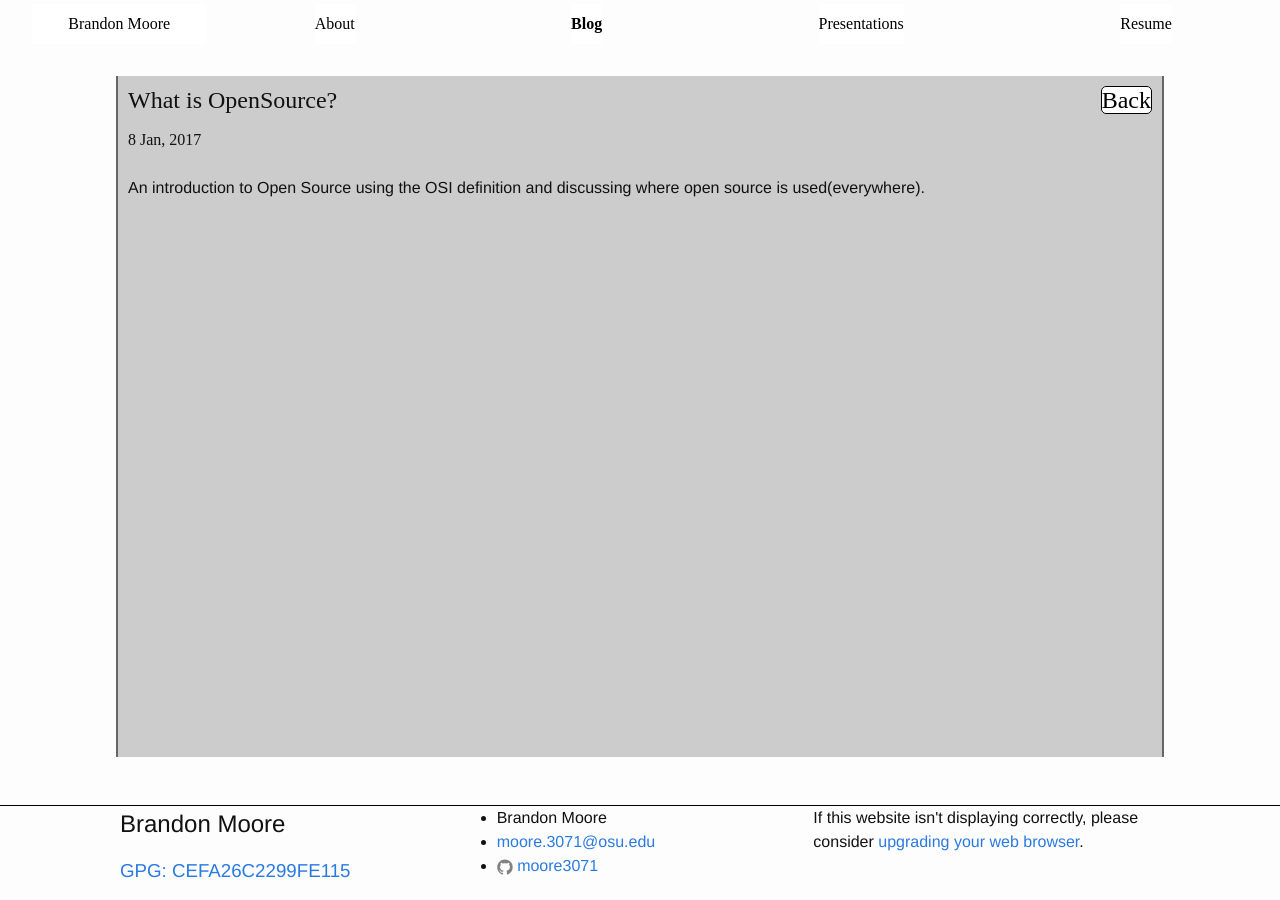
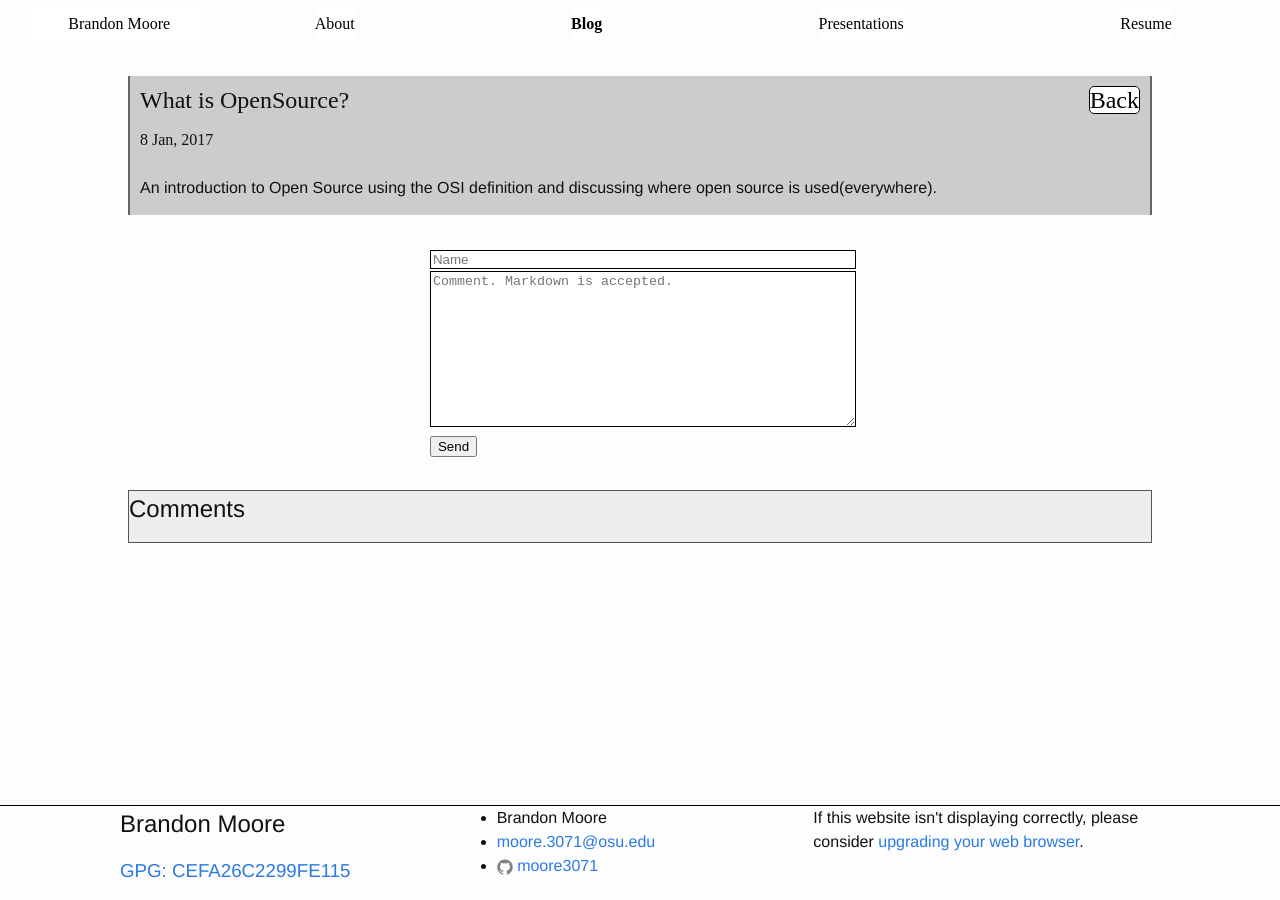
Before and after one commit to moore3071/moore3071.github.io, a Jekyll site: the page built from _posts/2017-01-08-what-is-open-source.md, in a window 1280 px wide. Built offline with Jekyll 4.4.1, drawn with Linux system fonts in a browser that asks for light colours; some web fonts are replaced; our own code applies the rules of GitHub Pages for plain Markdown files.

Commit message:
Adding commits via staticman

```diff
--- /dev/null
+++ b/_includes/post-comments.html
@@ -0,0 +1,13 @@
+<div id="comments" {%if site.data.comments[post_slug] == null %}aria-hidden="true"{% endif %}>
+  <h2> Comments </h2>
+  {%if site.data.comments[post_slug] %}
+    {%for comment in site.data.comments[post_slug]%}
+      <div class="comment">
+        <h4> {{comment.name}} </h4>
+	<div>
+          {{comment.message | markdownify}}
+	</div>
+      </div>
+    {%endfor%}
+  {%endif%}
+</div>
--- a/_layouts/post.html
+++ b/_layouts/post.html
@@ -17,3 +17,11 @@ extra_css: post
   </div>
 
 </article>
+
+  <form id="add-comment" class="form" action="https://api.staticman.net/v2/entry/moore3071/moore3071.github.io/master/comments" method="post">
+    <input type="hidden" name="options[slug]" value="{{ post_slug }}"/>
+    <input class="field" type="text" name="name" placeholder="Name" required/>
+    <textarea class="field" type="text" name="comment" rows="10" placeholder="Comment. Markdown is accepted." required></textarea>
+    <input type="submit" value="Send" />
+  </form>
+  {% include post-comments.html %}
--- a/css/post.scss
+++ b/css/post.scss
@@ -14,6 +14,8 @@
 	width: 80vw;
 	min-width: 460px;
 	margin: 2em auto;
+}
+article {
 	border-left: 2px solid #666;
 	border-right: 2px solid #666;
 	background: #ccc;
@@ -39,3 +41,17 @@ table {
 	margin-right: auto;
 	margin-bottom: 1em;
 }
+#add-comment {
+	.field {
+		width: 100%;
+		border: 1px black solid;
+	}
+	margin: 2em auto;
+}
+#comments {
+	background: #eee;
+	border: .5px #555 solid;
+}
+.comment {
+	border-top: .5px black dotted;
+}
```
Also changed, not shown: staticman.yml (added, +17 -0 lines).
